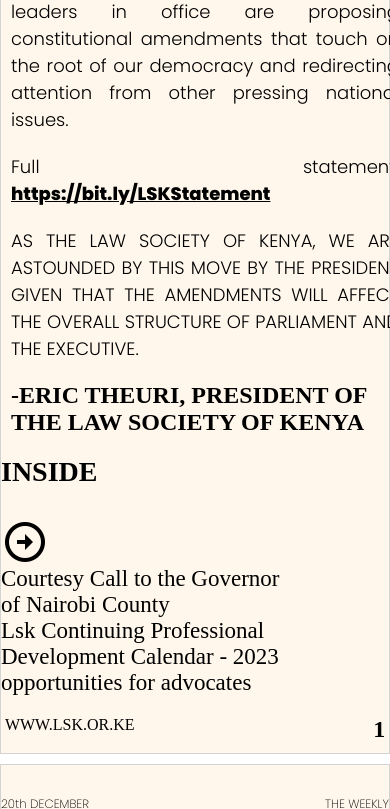
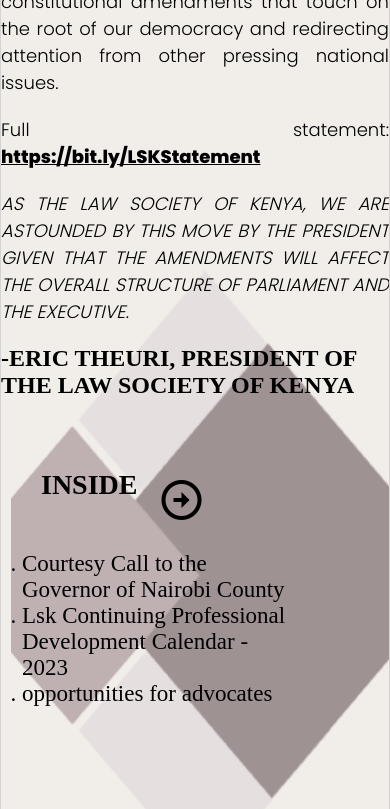
Before and after one commit to anthonykimani/lsk-email-template, a plain HTML site: page index.html in a window 390 px wide. Shown: the part 1090-1899 px from the top of the page. Drawn offline with nearby package versions, Linux system fonts and the light colour scheme; a web font is replaced by a local one.

Commit message:
polishes lsk template

```diff
--- a/index.html
+++ b/index.html
@@ -20,13 +20,13 @@
       <div class="header-container">
         <div class="header-text-one">
           <h2>20th DECEMBER</h2>
-          <h2>THE WEEKLY</h2>
+          <h2 id="header-text-end">THE WEEKLY</h2>
         </div>
         <hr class="line-one" />
         <div class="header-text-two">
           <h2>2022</h2>
           <img src="images/logo.png" alt="" class="scale" />
-          <h2>NEWSLETTER</h2>
+          <h2 id="header-text-end">NEWSLETTER</h2>
         </div>
       </div>
       <div class="title-container">
@@ -57,21 +57,20 @@
                 <h3>
                   Full statement: <a href="">https://bit.ly/LSKStatement</a>
                 </h3>
-                <h3>
+                <h3 class="table-content-quote">
                   AS THE LAW SOCIETY OF KENYA, WE ARE ASTOUNDED BY THIS MOVE BY
                   THE PRESIDENT GIVEN THAT THE AMENDMENTS WILL AFFECT THE
                   OVERALL STRUCTURE OF PARLIAMENT AND THE EXECUTIVE.
                 </h3>
                 <h2>-ERIC THEURI, PRESIDENT OF THE LAW SOCIETY OF KENYA</h2>
               </div>
-
             </div>
           </div>
           <div class="paragraph-one-image">
             <img src="images/lsk-chair.png" alt="" />
-
           </div>
         </div>
+        <div class="content-background">
           <div class="content-container">
             <div>
               <h2>INSIDE</h2>
@@ -83,9 +82,12 @@
               <li>opportunities for advocates</li>
             </ul>
           </div>
+        </div>
         <div class="footer-text">
           <a href="www.lsk.or.ke">WWW.LSK.OR.KE</a>
+          <div>
             <h2>1</h2>
+          </div>
         </div>
         <!-- <div class="copy-image">
           <img src="./images/bg-copy-removebg-preview.png" alt="" />
@@ -97,13 +99,13 @@
       <div class="header-container">
         <div class="header-text-one">
           <h2>20th DECEMBER</h2>
-          <h2>THE WEEKLY</h2>
+          <h2 id="header-text-end">THE WEEKLY</h2>
         </div>
         <hr class="line-one" />
         <div class="header-text-two">
           <h2>2022</h2>
           <img src="images/logo.png" alt="" class="scale" />
-          <h2>NEWSLETTER</h2>
+          <h2 id="header-text-end">NEWSLETTER</h2>
         </div>
       </div>
       <div class="paragraph-two-container">
@@ -115,9 +117,9 @@
               members to submit topics for consideration in the development of
               the 2023 Continuing Professional Development (CPD) Calendar. The
               Council through its Committee on CPD considered the proposals and
-              came up with the Calendar which can be accessed via the link below
+              came up with the Calendar which can be accessed via the link below:
             </h3>
-            <h2>CPD Calendar 2023.</h2>
+            <a href="">CPD Calendar 2023.</a>
             <h3>
               The Council and the Committee on Continuing Professional
               Development (CCPD) appreciate the contribution of members towards
@@ -164,7 +166,9 @@
       </div>
       <div class="footer-text">
         <a href="www.lsk.or.ke">WWW.LSK.OR.KE</a>
+        <div>
           <h2>2</h2>
+        </div>
       </div>
     </div>
 
@@ -172,13 +176,13 @@
       <div class="header-container">
         <div class="header-text-one">
           <h2>20th DECEMBER</h2>
-          <h2>THE WEEKLY</h2>
+          <h2 id="header-text-end" id="header-text-end">THE WEEKLY</h2>
         </div>
         <hr class="line-one" />
         <div class="header-text-two">
           <h2>2022</h2>
           <img src="images/logo.png" alt="" class="scale" />
-          <h2>NEWSLETTER</h2>
+          <h2 id="header-text-end" id="header-text-end">NEWSLETTER</h2>
         </div>
       </div>
       <div class="paragraph-four-container">
@@ -190,7 +194,7 @@
           </h2>
           <div class="paragraph-four-text-container" id="paragraph-four">
             <div>
-              <img src="/images/logo-removebg-preview.png" alt="" />
+              <img src="/images/idlo-image.png" alt="" width="100%" />
             </div>
             <div class="paragraph-four-text">
               <h3>
@@ -208,7 +212,7 @@
                 of the mediation and AJS panels and the dispute settlement
                 experiences.
               </h3>
-              <h3>For more information, click here.</h3>
+              <h3>For more information, <a href="">click here</a> .</h3>
             </div>
           </div>
         </div>
@@ -229,7 +233,7 @@
               </h3>
               <h3>
                 For more information and details contact the under assigned via
-                gloria.kuyoh@lsk.or.ke
+                <a>gloria.kuyoh@lsk.or.ke</a>
               </h3>
             </div>
           </div>
@@ -251,7 +255,7 @@
               </h3>
               <h3>
                 For more information and details contact the under assigned via
-                gloria.kuyoh@lsk.or.ke
+                <a>gloria.kuyoh@lsk.or.ke</a>
               </h3>
             </div>
           </div>
@@ -259,7 +263,9 @@
       </div>
       <div class="footer-text">
         <a href="www.lsk.or.ke">WWW.LSK.OR.KE</a>
+        <div>
           <h2>3</h2>
+        </div>
       </div>
     </div>
 
@@ -267,13 +273,13 @@
       <div class="header-container">
         <div class="header-text-one">
           <h2>20th DECEMBER</h2>
-          <h2>THE WEEKLY</h2>
+          <h2 id="header-text-end">THE WEEKLY</h2>
         </div>
         <hr class="line-one" />
         <div class="header-text-two">
           <h2>2022</h2>
           <img src="images/logo.png" alt="" class="scale" />
-          <h2>NEWSLETTER</h2>
+          <h2 id="header-text-end">NEWSLETTER</h2>
         </div>
       </div>
       <div class="paragraph-five-container">
@@ -309,17 +315,19 @@
             Now is the time to enhance your CV and give your career a boost with
             an internationally recognised British LLM.
           </h3>
-          <h3>Apply for your scholarship here.</h3>
+          <h3>Apply for your scholarship <a href="">here</a>.</h3>
           <h3>
-            For more information please contact Mr Samson Kithika Mbondo,
+            For more information please contact <span>Mr Samson Kithika Mbondo,
               Business Development Manager of Unicaf Kenya at 0714655897 or email
-            at s.mbondo@kenya.unicaf.org
+              at s.mbondo@kenya.unicaf.org</span>
           </h3>
         </div>
       </div>
       <div class="footer-text">
         <a href="www.lsk.or.ke">WWW.LSK.OR.KE</a>
+        <div>
           <h2>4</h2>
+        </div>
       </div>
     </div>
   </body>
@@ -327,6 +335,7 @@
     /* GOOGLE FONTS  */
     @import url("https://fonts.googleapis.com/css2?family=Marcellus+SC&family=Original+Surfer&family=Poppins:wght@100;200;300;700;800&family=Prosto+One&display=swap");
     @import url(//db.onlinewebfonts.com/c/0dc85fad34f00fbec56d8081d0f9267a?family=Maiandra+GD);
+    @import url(//db.onlinewebfonts.com/c/3032a3f61ac92f7f4d83a059f7087b43?family=Resotho+Extralight);
     @font-face {
       font-family: "Maiandra GD";
       src: url("//db.onlinewebfonts.com/t/0dc85fad34f00fbec56d8081d0f9267a.eot");
@@ -342,6 +351,9 @@
           format("svg");
     }
 
+    @import url(//db.onlinewebfonts.com/c/423c5077bf2221d0f77f1fb9cb97d92d?family=Copperplate);
+    @font-face {font-family: "Copperplate"; src: url("//db.onlinewebfonts.com/t/423c5077bf2221d0f77f1fb9cb97d92d.eot"); src: url("//db.onlinewebfonts.com/t/423c5077bf2221d0f77f1fb9cb97d92d.eot?#iefix") format("embedded-opentype"), url("//db.onlinewebfonts.com/t/423c5077bf2221d0f77f1fb9cb97d92d.woff2") format("woff2"), url("//db.onlinewebfonts.com/t/423c5077bf2221d0f77f1fb9cb97d92d.woff") format("woff"), url("//db.onlinewebfonts.com/t/423c5077bf2221d0f77f1fb9cb97d92d.ttf") format("truetype"), url("//db.onlinewebfonts.com/t/423c5077bf2221d0f77f1fb9cb97d92d.svg#Copperplate") format("svg"); }
+
     * {
       padding: 0;
       margin: 0;
@@ -353,38 +365,55 @@
       flex-direction: column;
       align-items: center;
       align-items: stretch;
+      overflow-x: hidden;
     }
 
     .main-page-container {
-      background-color: rgb(255, 247, 236);
+      background-color: #f1ede9;
+      overflow-x: hidden;
       margin-bottom: 10px;
       border: 1px solid lightgray;
+      background-image:url("images/footer-img.png");
+      background-repeat: no-repeat;
+      background-position:right bottom;
+    }
+
+    .header-container {
+      justify-content: center;
+      margin-top: 50px;
     }
 
     .header-container div {
       display: flex;
       justify-content: space-between;
-      font-size: 20px;
+      font-size: 16px;
       font-weight: 200;
       font-family: "Poppins", sans-serif;
     }
 
     .header-text-one {
       max-width: 1200px;
-      width: 100%;
+      justify-content: space-between;
+      width: 95%;
     }
 
     .header-text-one h2 {
-      font-weight: 200;
+      font-weight: 300;
+      width: 200px;
+    }
+
+    #header-text-end {
+      text-align: end;
     }
 
     .header-text-two h2 {
-      font-weight: 200;
+      font-weight: 300;
+      width: 200px;
     }
 
     .header-text-two {
       max-width: 1200px;
-      width: 100%;
+      width: 95%;
     }
 
     .header-text-two img {
@@ -393,6 +422,7 @@
 
     .line-one {
       border: 1px solid black;
+      max-width: 1200px;
       width: 95%;
       background-color: black;
     }
@@ -419,11 +449,9 @@
       /* max-width: 1200px; */
       width: 100%;
       text-align: center;
-      /* font-family: 'Bowlby One', cursive; */
-      /* font-family: 'Prosto One', cursive; */
-      /* font-family: 'Marcellus SC', serif; */
-      /* font-family: "Original Surfer", cursive; */
-      font-family: "Maiandra GD";
+      /* font-family: "Maiandra GD"; */
+      font-family:"Copperplate";
+      font-weight:800;
       font-size: 96px;
     }
 
@@ -444,7 +472,7 @@
     .paragraph-one-text {
       max-width: 500px;
       width: 100%;
-      margin: 10px;
+      /* margin: 10px; */
     }
 
     .paragraph-one-text h3 {
@@ -462,12 +490,11 @@
     }
 
     .paragraph-one-image {
-      margin: 10px;
       width: 100%;
     }
 
     .paragraph-one-image img {
-      height:auto;
+      height: auto;
       width: 100%;
     }
 
@@ -479,24 +506,67 @@
       bottom: 90px;
     }
 
+    .table-content-container {
+      display: flex;
+    }
+
+    .table-content-quote{
+      font-style: italic;
+    }
+
+    .table-content-container div {
+      z-index: 100;
+    }
+
+    .content-background {
+      background-image: url("images/Untitled_design-removebg-preview.png");
+      background-position: center;
+      background-size: 900px 1200px;
+      background-repeat: no-repeat;
+      width: 800px;
+      height: 800px;
+      display: flex;
+      align-items: center;
+      justify-content: space-around;
+      position: relative;
+      bottom: 150px;
+      left: 300px;
+      overflow: hidden;
+    }
+
     .content-container {
       display: flex;
-      justify-content: space-between;
-      width:800px;
+      justify-content:flex-start;
+      max-width: 800px;
+      width: 100%;
+      height: 300px;
       margin-top: 50px;
     }
 
-    .content-container h2 {
-      font-size:38px;
-      margin-bottom:30px;
+    .content-container div {
+      display: flex;
+      flex-direction: column;
+      justify-content: flex-start;
+      align-items: flex-start;
     }
 
-    .content-container ul{
-      width:600px;
+    .content-container h2 {
+      font-size: 38px;
+      margin-bottom: 30px;
     }
 
-    .content-container ul li{
-      font-size:33px;
+    .content-container ul {
+      display: flex;
+      flex-direction: column;
+      justify-content: center;
+      padding-left: 30px;
+      max-width: 600px;
+      width:100%;
+    }
+
+    .content-container ul li {
+      font-size: 23px;
+      width: 90%;
       font-family: "Maiandra GD";
     }
 
@@ -508,10 +578,10 @@
 
     .paragraph-two-container h1 {
       font-family: "Poppins", sans-serif;
-      max-width: 900px;
+      max-width: 1000px;
       width: 100%;
       text-align: center;
-      font-size: 24px;
+      font-size: 40px;
       font-weight: 900;
     }
 
@@ -523,19 +593,25 @@
     .paragraph-two-text {
       max-width: 900px;
       width: 100%;
-      margin: 10px;
+      padding: 1px;
     }
 
     .paragraph-two-text h3 {
       font-size: 18px;
       font-weight: 300;
       text-align: justify;
-      margin-bottom: 20px;
       max-width: 700px;
       width: 100%;
     }
 
+    .paragraph-two-text a{
+      text-decoration: underline;
+      font-weight: 800;
+      color:black;
+    }
+
     .paragraph-three {
+      margin-top: 10px;
       display: flex;
       flex-direction: column;
       justify-content: space-around;
@@ -612,6 +688,9 @@
     }
 
     .paragraph-four-text {
+      display:flex;
+      flex-direction: column;
+      justify-content:center;
       max-width: 1100px;
       width: 100%;
       margin: 10px;
@@ -624,6 +703,12 @@
       margin-bottom: 20px;
       max-width: 1200px;
       width: 100%;
+    }
+
+    .paragraph-four-text h3 a{
+      text-decoration: underline;
+      font-weight: 800;
+      color:black;
     }
 
     .paragraph-five-container {
@@ -649,6 +734,17 @@
       width: 100%;
     }
 
+    .paragraph-five-text h3 a{
+
+      font-weight: 800;
+      color:black;
+    }
+
+
+    .paragraph-five-text h3 span{
+      font-weight: 900;
+    }
+
     .footer-text {
       display: flex;
       justify-content: space-between;
@@ -661,7 +757,26 @@
       text-decoration: none;
     }
 
+
     /*  start of media queries */
+
+    @media (max-width: 1024px) {
+      .content-background {
+        background-image: url("images/Untitled_design-removebg-preview.png");
+        background-position: center;
+        background-size: 900px 1000px;
+        background-repeat: no-repeat;
+        width: 800px;
+        height: 700px;
+        display: flex;
+        align-items: center;
+        justify-content: center;
+        position: relative;
+        bottom: 150px;
+        left: 100px;
+        overflow: hidden;
+      }
+    }
 
     @media (max-width: 825px) {
       .paragraph-one {
@@ -669,24 +784,40 @@
         flex-direction: column-reverse;
       }
 
+      .content-background {
+        background-image: url("images/Untitled_design-removebg-preview.png");
+        background-position: center;
+        background-size: 700px 1000px;
+        background-repeat: no-repeat;
+        max-width: 800px;
+        width: 100%;
+        height: 700px;
+        display: flex;
+        align-items: center;
+        justify-content: center;
+      }
+
       .content-container {
         display: flex;
         justify-content: space-between;
-      width:600px;
+        width: 600px;
         margin: 10px;
       }
 
       .content-container h2 {
-      font-size:38px;
-      margin-bottom:30px;
+        font-size: 38px;
+        margin-bottom: 30px;
       }
 
-    .content-container ul{
-      width:400px;
+      .content-container ul {
+        padding-left: 1px;
+        max-width: 430px;
+        width: 100%;
       }
 
-    .content-container ul li{
-      font-size:33px;
+      .content-container ul li {
+        font-size: 27px;
+        width: 80%;
         font-family: "Maiandra GD";
       }
     }
@@ -739,27 +870,59 @@
         font-weight: 200;
         font-size: 12px;
       }
+
+      .paragraph-two div img {
+        width: 30%;
+      }
+      .content-background {
+        background-image: url("images/Untitled_design-removebg-preview.png");
+        background-position: center;
+        background-size: 600px 1000px;
+        background-repeat: no-repeat;
+        max-width: 800px;
+        width:100%;
+        overflow:hidden;
+        height: 700px;
+        display: flex;
+        align-items: center;
+        justify-content: center;
+        position: relative;
+        bottom: 150px;
+        left: 10px;
+        overflow: hidden;
+      }
+
       .content-container {
         display: flex;
         flex-direction:column;
-      justify-content: space-between;
-      max-width:450px;
-      width:100%;
+        justify-content: flex-start;
+        max-width: 650px;
+        width: 100%;
         margin: 10px;
       }
 
-    .content-container h2 {
-      font-size:28px;
-      margin-bottom:30px;
+      .content-container div{
+        display:flex;
+        flex-direction: row;
+        align-items:center;
       }
 
-    .content-container ul{
-      width:300px;
+      .content-container h2 {
+        font-size: 28px;
+        margin-bottom: 30px;
+        padding: 20px;
       }
 
-    .content-container ul li{
-      font-size:23px;
+      .content-container ul {
+        max-width: 420px;
+        width: 90%;
+      }
+
+      .content-container ul li {
+        font-size: 23px;
         font-family: "Maiandra GD";
+        width: 80%;
+        list-style-type: style;
       }
     }
   </style>
```
Also changed, not shown: images/Untitled_design-removebg-preview.png (added), images/footer-image.png (added), images/footer-img.png (added), images/idlo-image.png (added), images/logo.png. Lines whose indentation alone changed are shown as unchanged.
